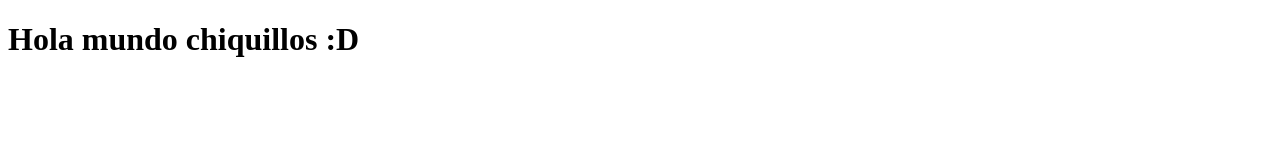
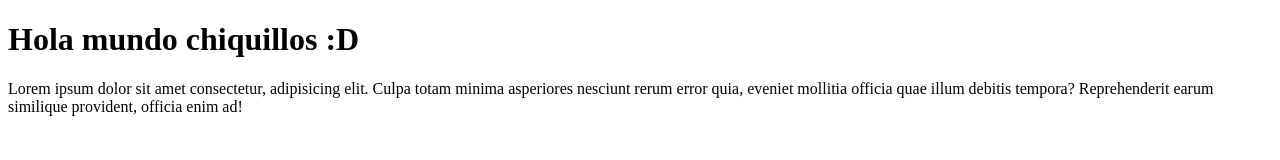
Before and after one commit to Egmez124/academlo-fundamentos, a plain HTML site: page vanessa.html in a window 1280 px wide. Drawn offline with Linux system fonts and the light colour scheme.

Commit message:
nuevos cambios

```diff
--- a/vanessa.html
+++ b/vanessa.html
@@ -7,5 +7,6 @@
 </head>
 <body>
     <h1>Hola mundo chiquillos :D</h1>
+    <p>Lorem ipsum dolor sit amet consectetur, adipisicing elit. Culpa totam minima asperiores nesciunt rerum error quia, eveniet mollitia officia quae illum debitis tempora? Reprehenderit earum similique provident, officia enim ad!</p>
 </body>
 </html>
```
